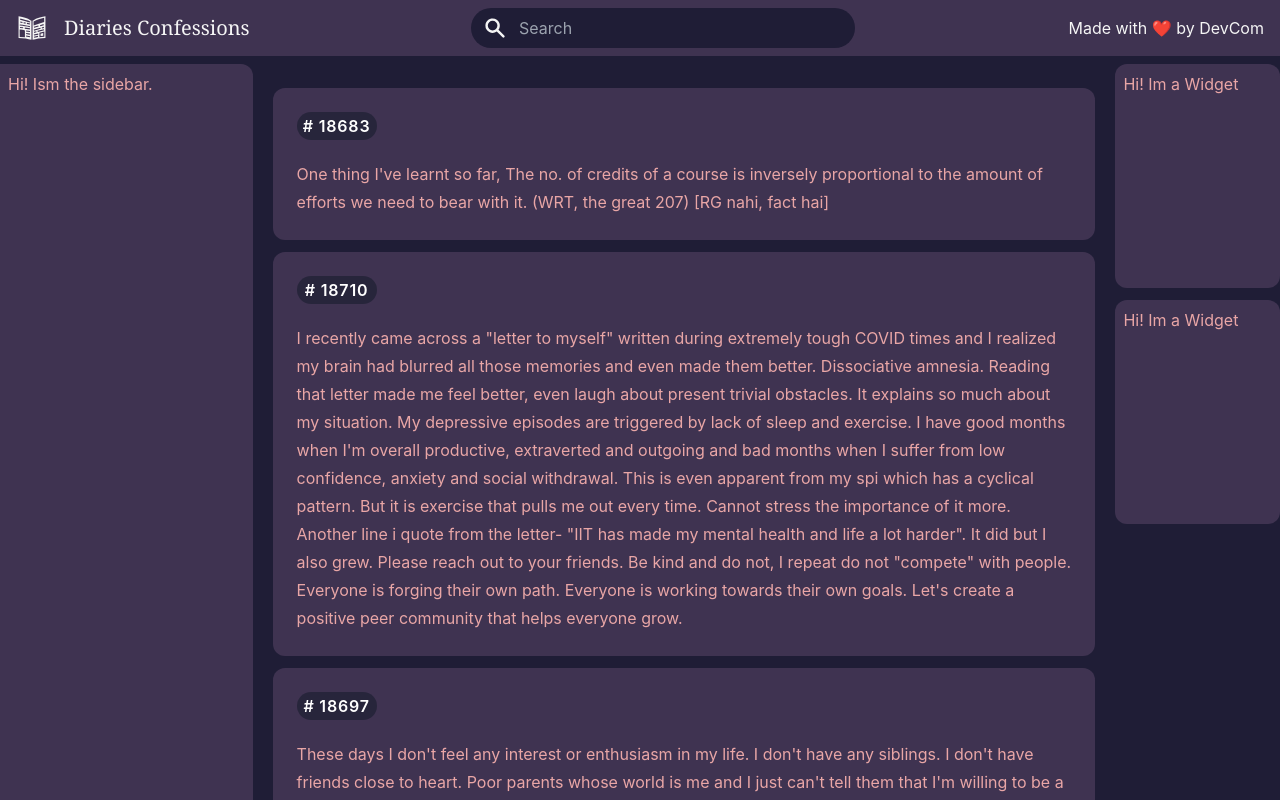
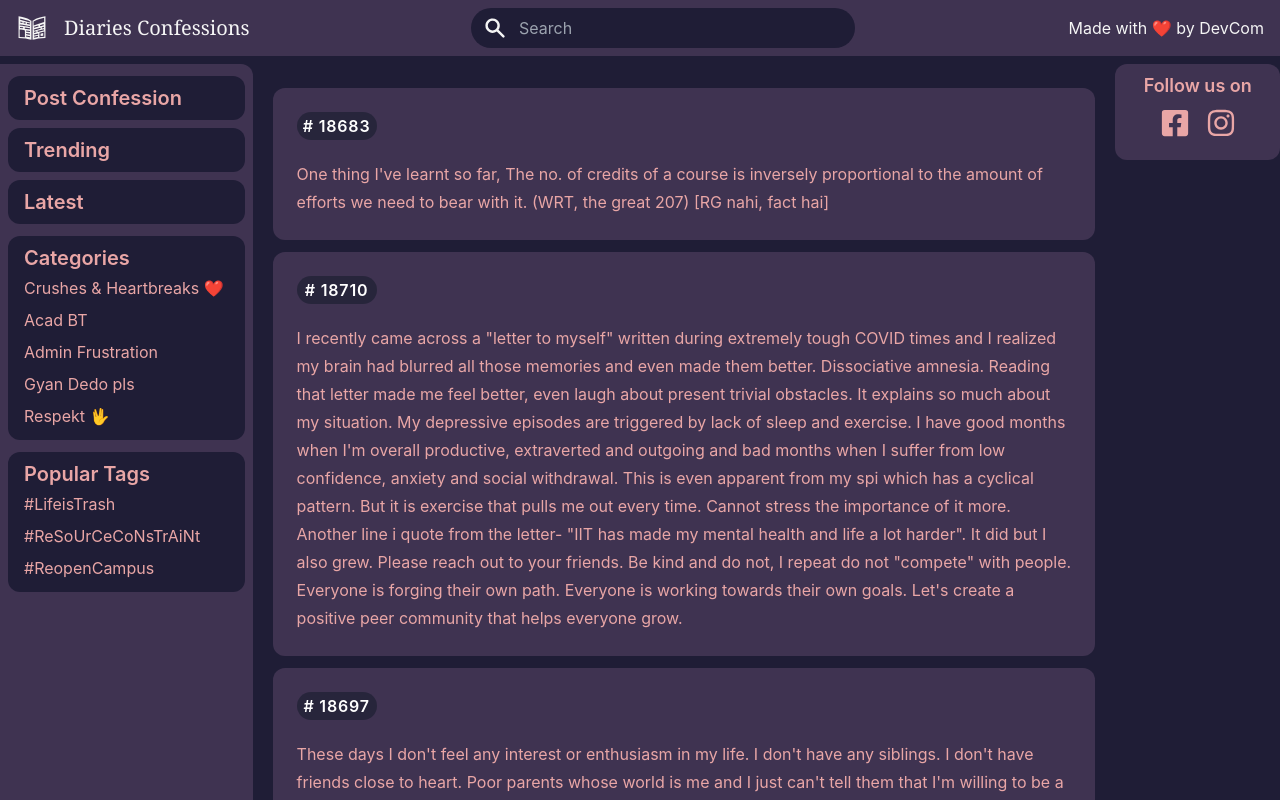
Before and after one commit to wncc/iitb-dc, a Next.js app: page / in a window 1280 px wide. Shown: the top 800 px of the page. Built offline with nearby package versions, Linux system fonts and the light colour scheme.

Commit message:
Sidebar and widget components complete

```diff
--- a/src/components/Sidebar.jsx
+++ b/src/components/Sidebar.jsx
@@ -1,7 +1,35 @@
+import { FaExternalLinkAlt } from "react-icons/fa";
+
+
 const Sidebar = () => {
   return (
     <div className="text-textColor relative min-h-screen p-2 max-w-[600px] w-96 bg-secondary rounded-tr-xl">
-      Hi! Ism the sidebar.
+      <div className="flex flex-col">
+        <div className="container mx-auto px-4 bg-primary py-2 rounded-xl my-1">
+        <h1 className="text-xl font-semibold"><a href="https://docs.google.com/forms/d/e/1FAIpQLSdelpls6azttFA1XBbC5k7u8kId_dHGwFDRSP6qUO7d6J8RhQ/viewform">Post Confession</a></h1>
+        </div>
+        <div className="container mx-auto px-4 bg-primary py-2 rounded-xl my-1">
+          <h1 className="text-xl font-semibold">Trending</h1>
+        </div>
+        <div className="container mx-auto px-4 bg-primary py-2 rounded-xl my-1">
+          <h1 className="text-xl font-semibold">Latest</h1>
+        </div>
+      </div>
+
+      <div className="flex flex-col container mx-auto px-4 bg-primary py-2 rounded-xl my-2">
+        <h1 className="text-xl font-semibold">Categories</h1>
+        <div className='py-1'>Crushes & Heartbreaks ❤️</div>
+        <div className='py-1'>Acad BT</div>
+        <div className='py-1'>Admin Frustration</div>
+        <div className='py-1'>Gyan Dedo pls</div>
+        <div className='py-1'>Respekt 🖖</div>
+      </div>
+      <div className="flex flex-col container mx-auto px-4 bg-primary py-2 rounded-xl my-3">
+      <h1 className="text-xl font-semibold">Popular Tags</h1>
+        <div className='py-1'>#LifeisTrash</div>
+        <div className='py-1'>#ReSoUrCeCoNsTrAiNt</div>
+        <div className='py-1'>#ReopenCampus</div>
+      </div>
     </div>
   );
 };
--- a/src/components/Widget.jsx
+++ b/src/components/Widget.jsx
@@ -1,7 +1,15 @@
+import { FaFacebookSquare,FaInstagram } from "react-icons/fa";
+
 const Widget = () => {
   return (
-    <div className="relative w-full h-56 p-2 text-textColor rounded-xl bg-secondary">
-      Hi! Im a Widget
+    <div className="relative w-full h-24 p-2 text-textColor rounded-xl bg-secondary">
+      <div >
+        <h1 className="text-lg font-semibold flex justify-center">Follow us on</h1>
+        <div class="flex justify-center py-2">
+            <a href="https://www.facebook.com/iitbdiariesconfession" className="px-2"><FaFacebookSquare className="text-3xl"/></a>
+            <a href="https://www.instagram.com/iitbdiariesconfession/" className="px-2"><FaInstagram className="text-3xl"/></a>
+        </div>
+      </div>
     </div>
   );
 };
--- a/src/pages/index.jsx
+++ b/src/pages/index.jsx
@@ -61,7 +61,7 @@ const Home = ({ confessions }) => {
           <Sidebar />
 
           {/* Feed */}
-          <div className="w-full mt-6 space-y-3">
+          <div className="w-full mt-6 space-y-3 overscroll-auto">
             {confessions?.map((conf) => {
               return (
                 <div key={conf.id}>
@@ -74,7 +74,6 @@ const Home = ({ confessions }) => {
           {/* Widgets */}
           <div className="flex-col w-64 space-y-3">
             <Widget />
-            <Widget />
           </div>
         </main>
       </div>
```
Also changed, not shown: 1 other file (tests, documents, lock files or other folders).
